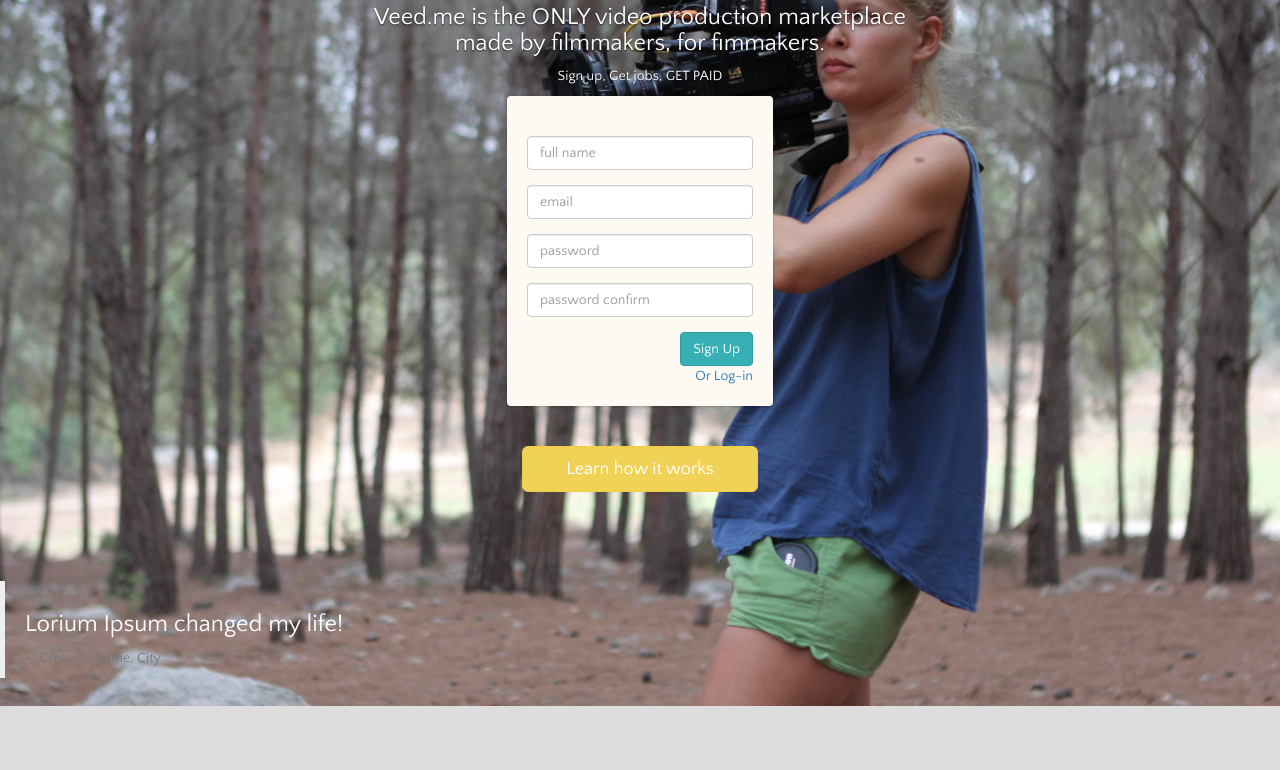
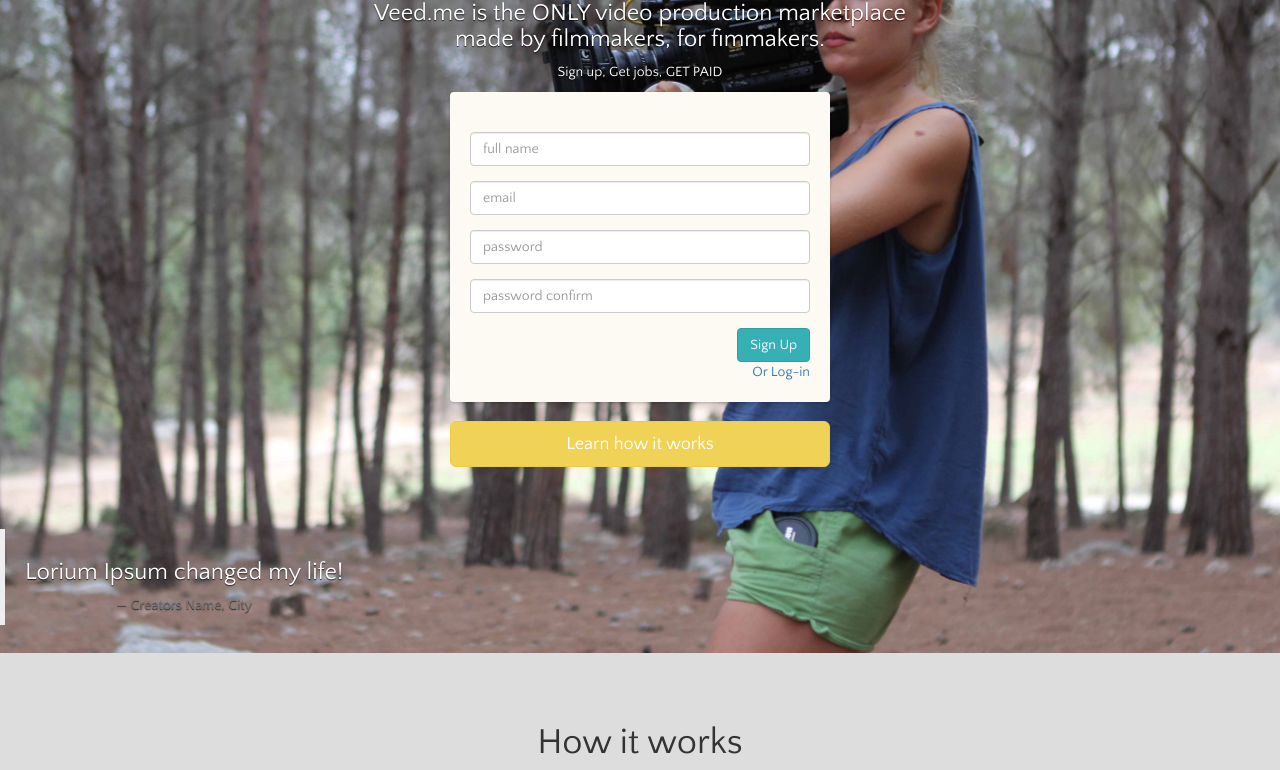
Before and after one commit to tripflex/veed-login, a plain HTML site: page index.html in a window 1280 px wide. Shown: the part 147-917 px from the top of the page. Drawn offline with nearby package versions, Linux system fonts and the light colour scheme.

Commit message:
css bg, redo grid, only resize bg with js

```diff
--- a/css/veed.css
+++ b/css/veed.css
@@ -6,12 +6,17 @@ body {
     background-color: #ddd;
 }
 
-.bgwidth { width: 100%; }
-
-.bgheight { height: 100%; }
-
-.carousel-caption {
-    top: 5%;
+#bg {
+    position:relative;
+    width:100%;
+    min-height:760px;
+    height:auto;
+    background-image:url(../images/bgimage-smaller.jpg);
+    background-size:cover;
+    background-position:center center;
+    text-align:center;
+    color:#fff;
+    text-shadow: 0 1px 1px rgba(0, 0, 0, 0.75);
 }
 
 .signup_page_form {
@@ -160,3 +165,10 @@ fieldset[disabled] .btn-warning.active {
         margin-top: 15px;
     }
 }
+.veed-caption-wrap {
+    position: relative;
+}
+
+.veed-carousel-content {
+    margin-top: 5%;
+}
--- a/index.html
+++ b/index.html
@@ -25,18 +25,26 @@
 ================================================== -->
         <div id="veed-carousel" class="carousel slide" data-ride="carousel">
             <div class="carousel-inner">
-                <div class="item active bg">
-                    <img id="bg" class="bg header-image" src="images/bgimage-smaller.jpg" alt="">
+                <div id="bg" class="item active">
                     <div class="container">
-                        <div class="carousel-caption">
+                       <div class="row">
+                           <div class="col-md-12 veed-carousel-content">
+                               <div class="col-md-4 col-md-offset-4">
                                     <a href="http://www.veed.me">
                                         <img class="veed-logo" src="images/veed-logo.png">
                                     </a>
-                            <h3>Veed.me is the ONLY video production marketplace
-                            <br/>made by filmmakers, for fimmakers.</h3>
+                                </div>
+                               <div class="col-md-12 text-center">
+                                    <h3>
+                                       Veed.me is the ONLY video production marketplace
+                                        <br/>
+                                        made by filmmakers, for fimmakers.
+                                    </h3>
                                     <p>Sign up, Get jobs, GET PAID</p>
+                                </div>
+                               <div class="col-md-4 col-md-offset-4">
                                    <div class="row">
-                                <form role="form" class="col-md-4 col-md-offset-4 signup_page_form">
+                                       <form role="form" class="col-md-12 signup_page_form">
                                            <div class="form-group">
                                                <input type="text" class="form-control" id="name" placeholder="full name">
                                            </div>
@@ -53,18 +61,22 @@
                                            <p><a class="veed-login-toggle" href="#" data-login="login">Or Log-in</a></p>
                                        </form>
                                    </div>
-                            <div class="row">
-                                <div class="col-md-4 col-md-offset-4 veed-findoutmore">
+                                   <div class="row veed-howitworks-wrap">
+                                       <div class="veed-findoutmore">
                                            <button id="veed-howitworks" class="btn btn-lg btn-warning btn-block">Learn how it works</button>
                                        </div>
                                    </div>
                                </div>
                            </div>
-                    <div class="corner-caption hidden-xs">
+                       </div>
+                    </div>
+                    <div class="row pull-left corner-caption">
+                       <div class="col-md-12">
                            <blockquote>
                                <h3>Lorium Ipsum changed my life!</h3>
                                <footer>Creators Name, City</footer>
                            </blockquote>
+                       </div>
                     </div>
                 </div>
             </div>
--- a/js/veed.js
+++ b/js/veed.js
@@ -1,24 +1,17 @@
-$(window).load(function() {
-
-    var theWindow = $(window),
-        $bg = $(".bg"),
-        aspectRatio = $bg.width() / $bg.height();
-
-
-    // Allow caption overflow for smaller devices
-    $('.carousel-inner').css('min-height', $('.carousel-caption').height() + 'px');
-
 function resizeBg() {
 
-        if ((theWindow.width() / theWindow.height()) < aspectRatio) {
-            $bg
-                .removeClass('bgwidth')
-                .addClass('bgheight');
-        } else {
-            $bg
-                .removeClass('bgheight')
-                .addClass('bgwidth');
-        }
+    var view_height = $(window).height();
+//    var quote_height = $('.corner-caption').height();
+//    var carousel_height = $('.veed-carousel-content').height();
+//    var top_offset = $('.veed-carousel-content').offset().top;
+//    var howitworks_height = $('.veed-howitworks-wrap').height();
+//
+//    var others_height = (quote_height + top_offset + howitworks_height);
+//    var carousel_cap_height = (view_height - others_height);
+//
+//    $('.carousel-caption').height(carousel_cap_height + 'px');
+
+    $('#bg').css('height', view_height);
 
 }
 
@@ -53,7 +46,11 @@ $(window).load(function() {
 
 }
 
-    theWindow.resize(resizeBg).trigger("resize");
+$(window).load(function() {
+
+    resizeBg();
+
+    $(window).resize(resizeBg).trigger("resize");
 
     $('#veed-howitworks').click(function() {
 
```
Lines whose indentation alone changed are shown as unchanged.
